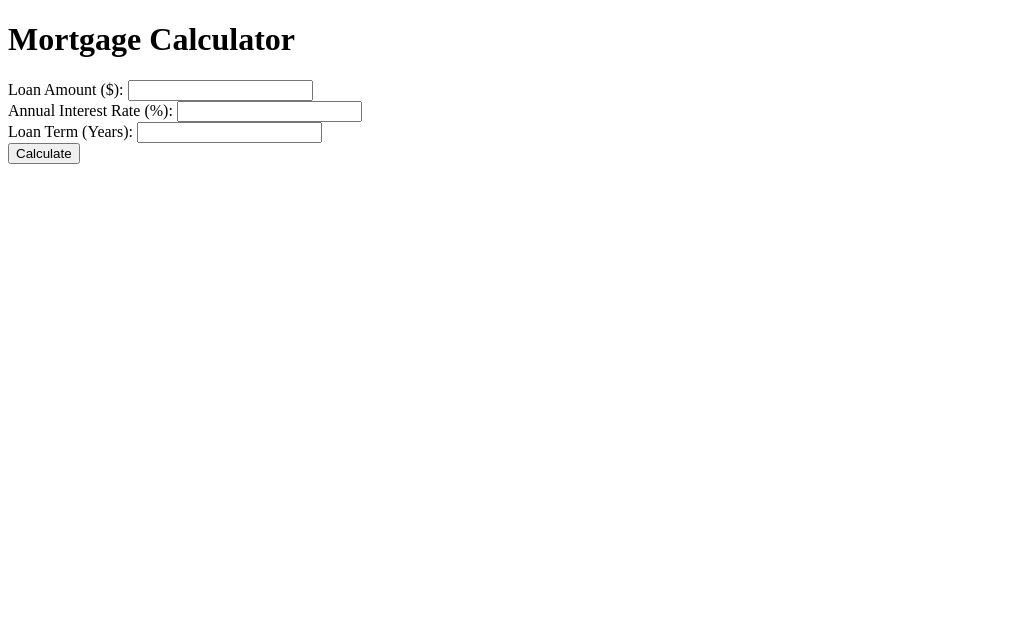
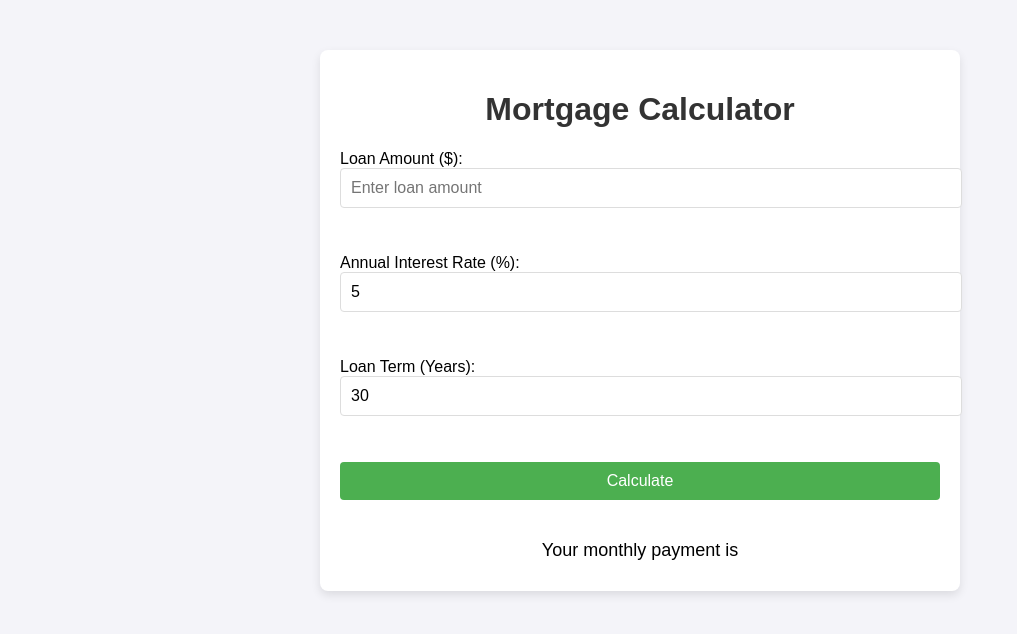
Before and after one commit to Emiguel2010/MortgageCalculator, a plain HTML site: page index.html in a window 1280 px wide. Shown: the whole page, without its empty margins (0-1017 px from the left). Drawn offline with Linux system fonts and the light colour scheme.

Commit message:
Add files via upload

```diff
--- a/index.html
+++ b/index.html
@@ -4,25 +4,66 @@
   <meta charset="UTF-8">
   <meta name="viewport" content="width=device-width, initial-scale=1.0">
   <title>Mortgage Calculator</title>
+  <link rel="stylesheet" href="style.css">
 </head>
 <body>
-  <h1>Mortgage Calculator</h1>
-  <label>Loan Amount ($): <input type="number" id="loanAmount"></label><br>
-  <label>Annual Interest Rate (%): <input type="number" id="interestRate"></label><br>
-  <label>Loan Term (Years): <input type="number" id="loanTerm"></label><br>
-  <button onclick="calculateMortgage()">Calculate</button>
-  <p id="result"></p>
+  <div class="container">
+    <h1>Mortgage Calculator</h1>
+    <div class="calculator">
+      <label for="loanAmount">Loan Amount ($):
+        <input type="text" id="loanAmount" placeholder="Enter loan amount" oninput="formatLoanAmount()">
+      </label><br>
+
+      <label for="interestRate">Annual Interest Rate (%):
+        <input type="number" id="interestRate" min="0" max="100" value="5">
+      </label><br>
+
+      <label for="loanTerm">Loan Term (Years):
+        <input type="number" id="loanTerm" value="30" min="1">
+      </label><br>
+
+      <button onclick="calculateMortgage()">Calculate</button>
+    </div>
+    <div id="result">
+      <p>Your monthly payment is <span id="payment"></span></p>
+      <p id="error" style="color: red;"></p>
+    </div>
+  </div>
 
   <script>
+    // Format loan amount with commas
+    function formatLoanAmount() {
+      let loanAmountInput = document.getElementById('loanAmount');
+      let loanAmount = loanAmountInput.value.replace(/[^0-9]/g, '');
+      loanAmount = Number(loanAmount).toLocaleString();
+      loanAmountInput.value = loanAmount;
+    }
+
+    // Calculate Mortgage Payment
     function calculateMortgage() {
-      const P = parseFloat(document.getElementById('loanAmount').value);
+      const P = parseFloat(document.getElementById('loanAmount').value.replace(/,/g, ''));
       const annualRate = parseFloat(document.getElementById('interestRate').value) / 100;
       const r = annualRate / 12; // Monthly interest rate
       const n = parseInt(document.getElementById('loanTerm').value) * 12; // Total payments
+      const errorMsg = document.getElementById('error');
 
+      if (isNaN(P) || P <= 0) {
+        errorMsg.innerText = "Please enter a valid loan amount.";
+        return;
+      }
+
+      if (isNaN(annualRate) || annualRate < 0 || annualRate > 100) {
+        errorMsg.innerText = "Interest rate must be between 0% and 100%.";
+        return;
+      }
+
+      errorMsg.innerText = ""; // Clear error message if inputs are valid
+
+      // Mortgage calculation formula
       const M = P * (r * Math.pow(1 + r, n)) / (Math.pow(1 + r, n) - 1);
 
-      document.getElementById('result').innerText = `Your monthly payment is $${M.toFixed(2)}`;
+      // Display result
+      document.getElementById('payment').innerText = `$${M.toFixed(2)}`;
     }
   </script>
 </body>
--- /dev/null
+++ b/style.css
@@ -0,0 +1,68 @@
+body {
+  font-family: Arial, sans-serif;
+  background-color: #f4f4f9;
+  margin: 0;
+  padding: 0;
+}
+
+.container {
+  max-width: 600px;
+  margin: 50px auto;
+  padding: 20px;
+  background-color: white;
+  border-radius: 8px;
+  box-shadow: 0 4px 10px rgba(0, 0, 0, 0.1);
+}
+
+h1 {
+  text-align: center;
+  color: #333;
+}
+
+.calculator {
+  margin: 20px 0;
+}
+
+label {
+  font-size: 16px;
+  display: block;
+  margin-bottom: 8px;
+}
+
+input[type="number"],
+input[type="text"],
+button {
+  width: 100%;
+  padding: 10px;
+  font-size: 16px;
+  margin-bottom: 20px;
+  border-radius: 4px;
+  border: 1px solid #ddd;
+}
+
+input[type="number"]:focus,
+input[type="text"]:focus,
+button:focus {
+  outline: none;
+  border-color: #4CAF50;
+}
+
+button {
+  background-color: #4CAF50;
+  color: white;
+  border: none;
+  cursor: pointer;
+}
+
+button:hover {
+  background-color: #45a049;
+}
+
+#result {
+  text-align: center;
+  font-size: 18px;
+}
+
+#result p {
+  margin: 10px 0;
+}
```
